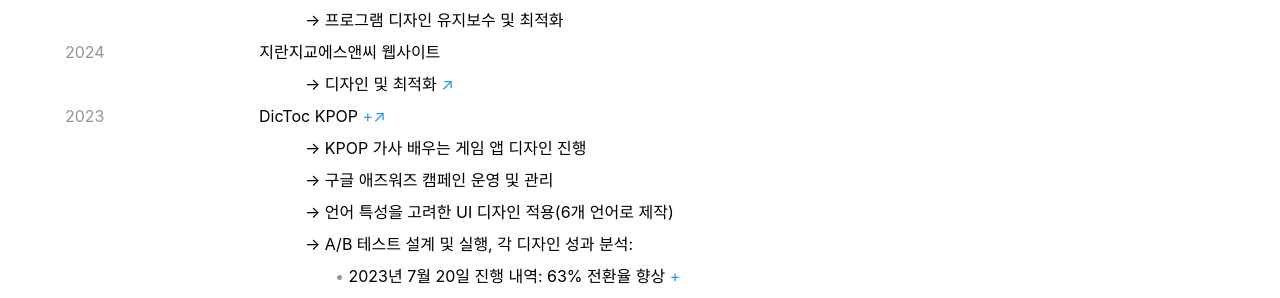
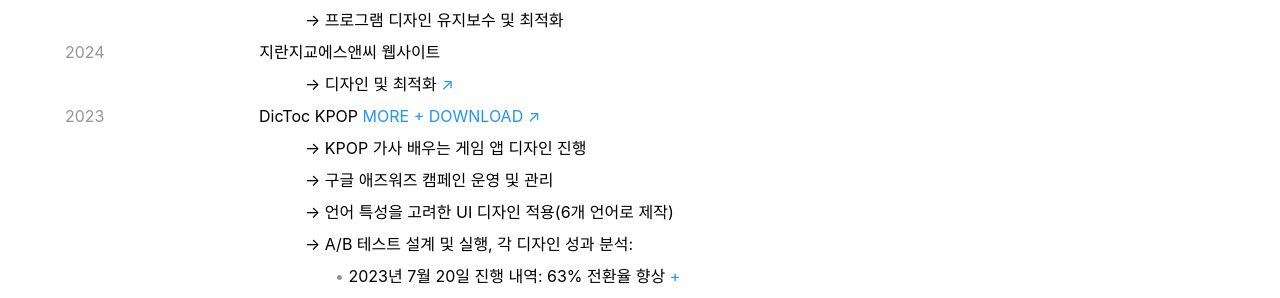
Before and after one commit to crazyjamy/crazyjamy.github.io, a Jekyll site: the page built from about.md, in a window 1280 px wide and 900 px high, scrolled down 586 px. Shown: the part 154-452 px from the top of the window. Built offline with Jekyll 4.4.1, drawn with Linux system fonts in a browser that asks for light colours.

Commit message:
Update about.md

```diff
--- a/about.md
+++ b/about.md
@@ -32,7 +32,7 @@
 <span style="margin-left: 240px;"> → 프로그램 디자인 유지보수 및 최적화 </span><br />
 <span style="color: #969696;"> 2024 </span><span style="margin-left: 150px;"> 지란지교에스앤씨 웹사이트</span><br />
 <span style="margin-left: 240px;"> → 디자인 및 최적화 <a href="https://www.jiransnc.com" target="_blank">↗</a> </span><br />
-<span style="color: #969696;"> 2023 </span><span style="margin-left: 150px;"> DicToc KPOP <a href="../kpoplyricsgame/" target="">+</a><a href="https://play.google.com/store/search?q=dictoc&c=apps" target="_blank">↗</a></span><br />
+<span style="color: #969696;"> 2023 </span><span style="margin-left: 150px;"> DicToc KPOP <a href="../kpoplyricsgame/" target="">MORE +</a> <a href="https://play.google.com/store/search?q=dictoc&c=apps" target="_blank">DOWNLOAD ↗</a></span><br />
 <span style="margin-left: 240px;"> → KPOP 가사 배우는 게임 앱 디자인 진행</span><br />
 <span style="margin-left: 240px;"> → 구글 애즈워즈 캠페인 운영 및 관리</span><br />
 <span style="margin-left: 240px;"> → 언어 특성을 고려한 UI 디자인 적용(6개 언어로 제작)</span><br />
```
